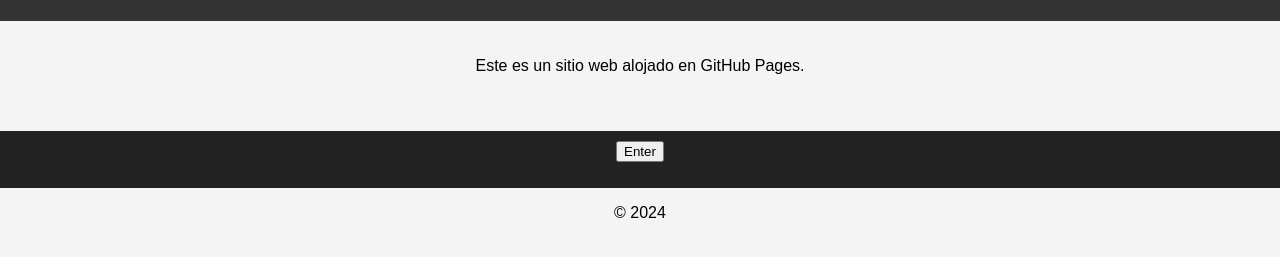
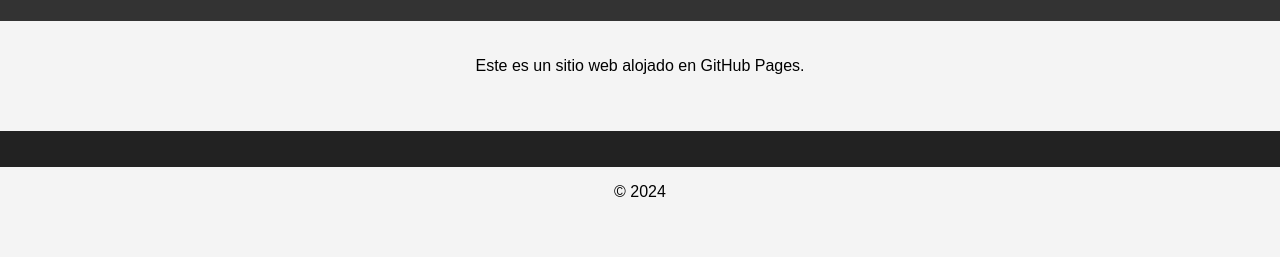
Before and after one commit to 788j/mi_sitio_web, a plain HTML site: page index.html in a window 1280 px wide. Shown: the part 99-356 px from the top of the page. Drawn offline with Linux system fonts and the light colour scheme.

Commit message:
Update index.html

```diff
--- a/index.html
+++ b/index.html
@@ -17,7 +17,8 @@
     <footer>
 
 
-    <button onclick="cambiarColor()">Enter</button>
+    <script src="script.js"></script>
+
         <p id="fecha"></p>
     </footer>
 
```
